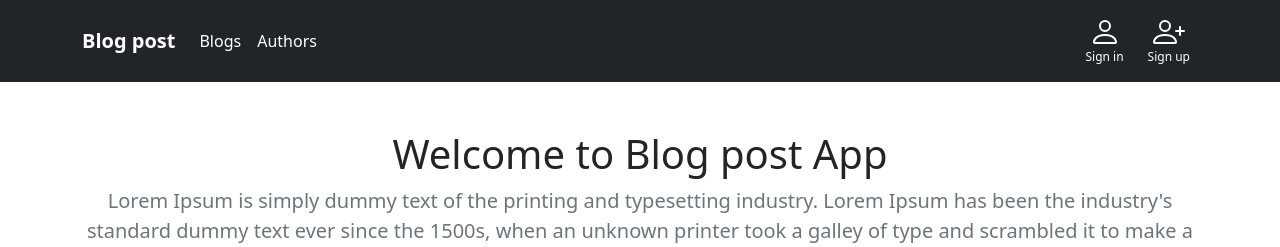
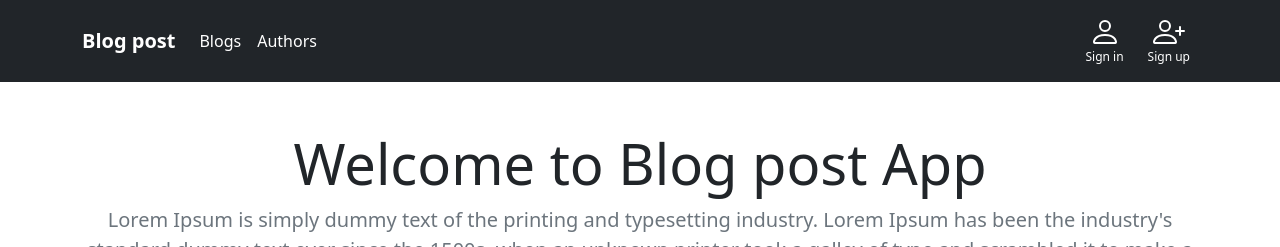
Before and after one commit to sundesz/blogpost, a React (Vite) app in the folder client/: page / in a window 1280 px wide. Shown: the top 247 px of the page. Built offline with nearby package versions, Linux system fonts and the light colour scheme; no server answers.

Commit message:
html class change

```diff
--- a/client/src/feature/home/Home.tsx
+++ b/client/src/feature/home/Home.tsx
@@ -12,7 +12,7 @@ const Home = () => {
       <section className="py-5 text-center bg-white">
         <Container>
           <div className="mx-auto">
-            <h1 className="fw-light">Welcome to Blog post App</h1>
+            <h1 className="display-4 fw-light">Welcome to Blog post App</h1>
             <p className="lead text-muted">
               <b>Lorem Ipsum </b>is simply dummy text of the printing and
               typesetting industry. Lorem Ipsum has been the industry's standard
```
